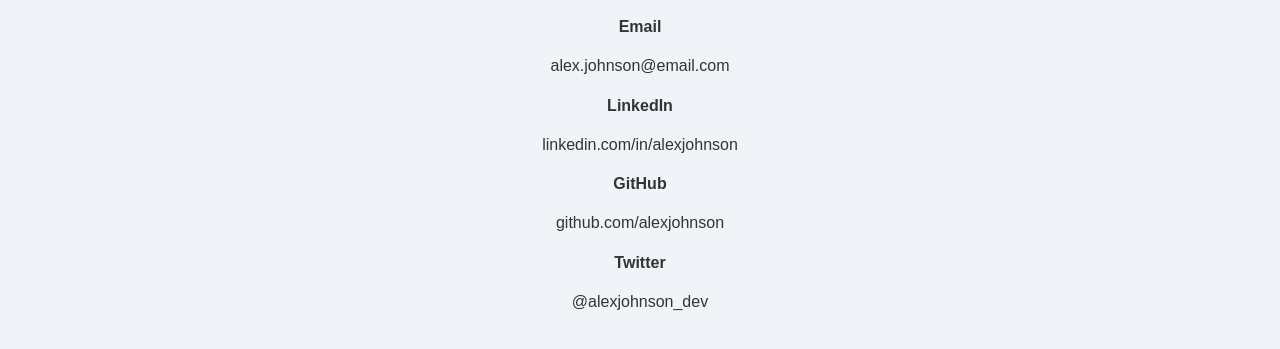
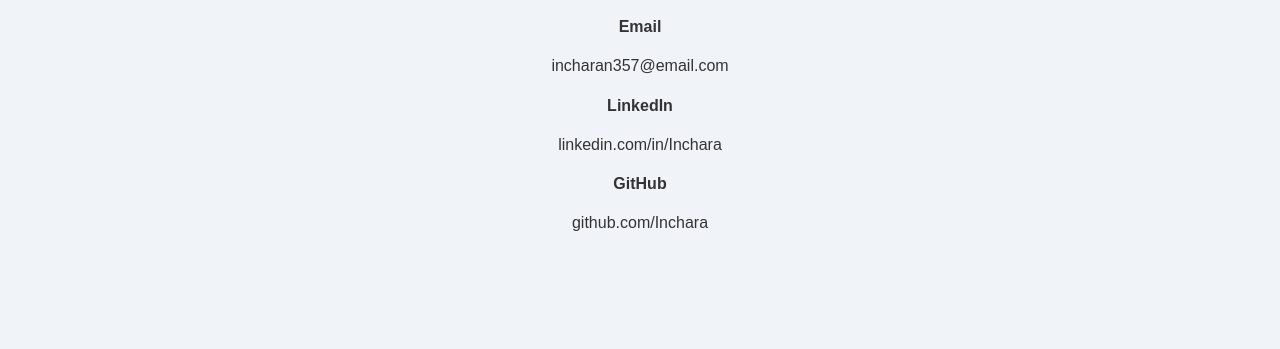
Before and after one commit to Inchara06/portfolio, a plain HTML site: page contact.html in a window 1280 px wide. Shown: the part 369-718 px from the top of the page. Drawn offline with Linux system fonts and the light colour scheme; files that its build step writes are made by us from their sources.

Commit message:
Update contact.html

```diff
--- a/contact.html
+++ b/contact.html
@@ -22,10 +22,10 @@
             <section class="social-links">
                 <h2>Connect with Me</h2>
                 <div class="social-grid">
-                    <div><h4>Email</h4><p>alex.johnson@email.com</p></div>
-                    <div><h4>LinkedIn</h4><p>linkedin.com/in/alexjohnson</p></div>
-                    <div><h4>GitHub</h4><p>github.com/alexjohnson</p></div>
-                    <div><h4>Twitter</h4><p>@alexjohnson_dev</p></div>
+                    <div><h4>Email</h4><p>incharan357@email.com</p></div>
+                    <div><h4>LinkedIn</h4><p>linkedin.com/in/Inchara</p></div>
+                    <div><h4>GitHub</h4><p>github.com/Inchara</p></div>
+
                 </div>
             </section>
         </div>
```
